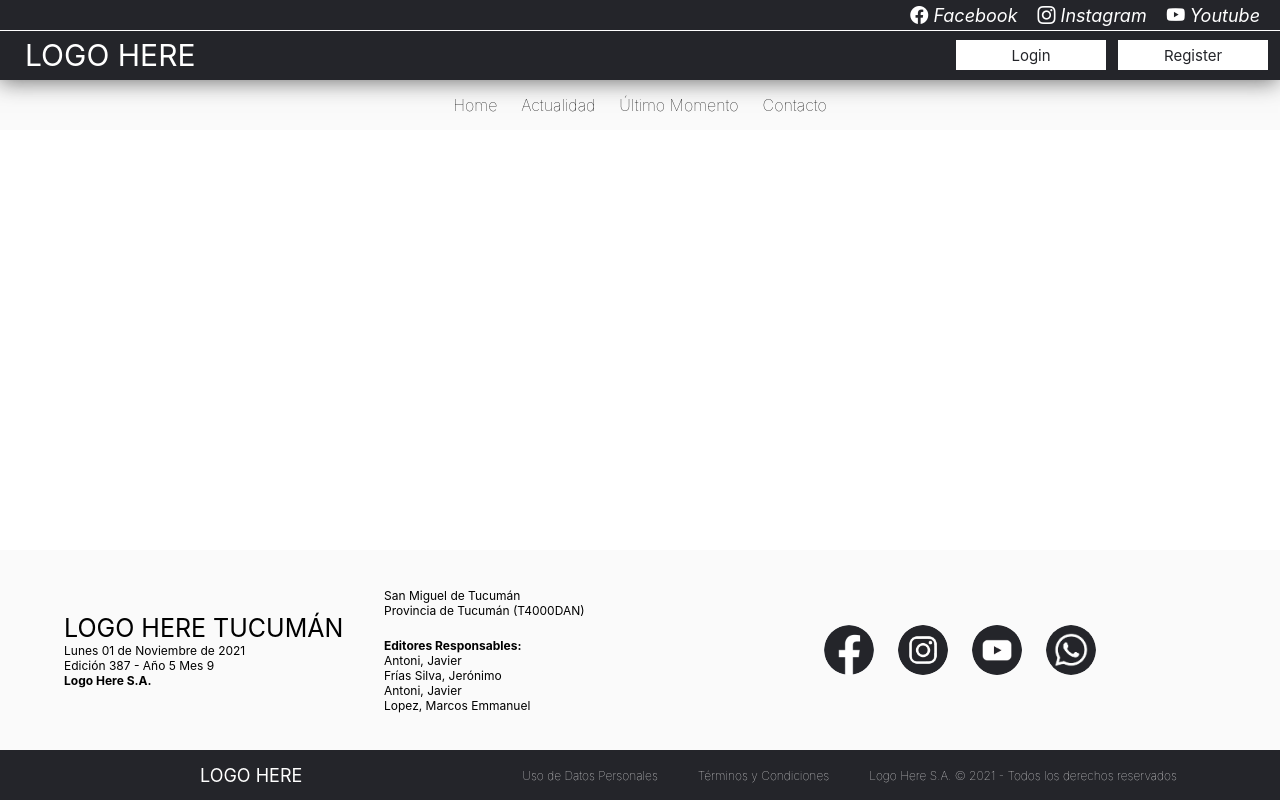
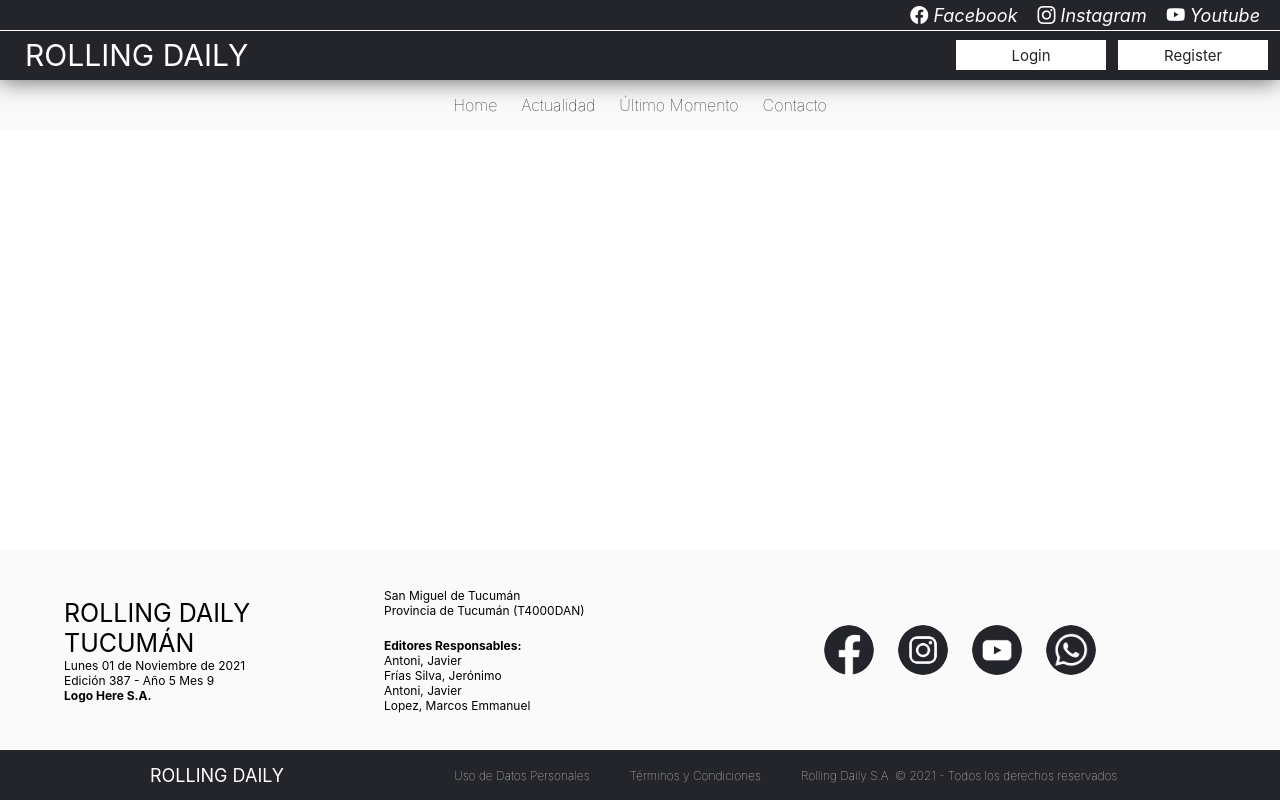
Before and after one commit to patoogm/daily-front, a React (Create React App) app: page / in a window 1280 px wide. Built offline with nearby package versions, Linux system fonts and the light colour scheme.

Commit message:
header, navbar y footer

```diff
--- a/src/components/footer/Footer.js
+++ b/src/components/footer/Footer.js
@@ -7,7 +7,7 @@ function Footer() {
       <div className="footer-core-container">
         <div className="footer-links-container">
           <div className="link-container">
-            <span className="footer-logo">LOGO HERE TUCUMÁN</span>
+            <span className="footer-logo">ROLLING DAILY <br /> TUCUMÁN</span>
             <span className="link-span">Lunes 01 de Noviembre de 2021</span>
             <span className="link-span">Edición 387 - Año 5 Mes 9</span>
             <span className="link-span">Logo Here S.A.</span>
@@ -23,17 +23,17 @@ function Footer() {
             <span className="link-span">Lopez, Marcos Emmanuel</span>
           </div>
           <div className="link-container">
-            <div className="social-link facebook"></div>
-            <div className="social-link instagram"></div>
-            <div className="social-link youtube"></div>
-            <div className="social-link whatsapp"></div>
+            <a href="https://facebook.com" target="_blank"><div className="social-link facebook"></div></a>
+            <a href="https://instagram.com" target="_blank"><div className="social-link instagram"></div></a>
+            <a href="https://youtube.com" target="_blank"><div className="social-link youtube"></div></a>
+            <a href="https://whatsapp.com" target="_blank"><div className="social-link whatsapp"></div></a>
           </div>
         </div>
         <div className="footer-legal-container">
-          <div className="footer-end-logo">LOGO HERE</div>
+          <div className="footer-end-logo">ROLLING DAILY</div>
           <div className="footer-end-link">Uso de Datos Personales</div>
           <div className="footer-end-link">Términos y Condiciones</div>
-          <div className="footer-end-link">Logo Here S.A. © 2021 - Todos los derechos reservados</div>
+          <div className="footer-end-link">Rolling Daily S.A. © 2021 - Todos los derechos reservados</div>
         </div>
       </div>
     </>
--- a/src/components/footer/footer.css
+++ b/src/components/footer/footer.css
@@ -90,12 +90,31 @@
 }
 .footer-end-logo{
   font-size: 18px;
-  margin: 0px 200px;
+  margin: 0px 150px;
 }
 .footer-end-link{
   margin: 0px 15px;
   font-weight: lighter;
   position: relative;
   padding: 5px;
-  /* outline: 1px solid red; */
 }
+.footer-end-link:hover{
+  cursor: pointer;
+}
+.footer-end-link::before{
+  content: "";
+  opacity: 0;
+  position: absolute;
+  bottom: 0;
+  height: 2px;
+  left: 0;
+  right: 100%;
+  background-color: white;
+  transition-duration: .5s;
+}
+.footer-end-link:hover::before{
+  left: 0;
+  right: 0;
+  opacity: 1;
+  transition-duration: .5s;
+}
--- a/src/components/header/Header.js
+++ b/src/components/header/Header.js
@@ -11,7 +11,7 @@ function Header() {
         </div>
         <div className="header-logo-and-buttons">
           <div className="logo-container">
-            <span className="logo">LOGO HERE</span>
+            <span className="logo">ROLLING DAILY</span>
           </div>
           <div className="buttons-container">
             <div className="login-button">Login</div>
```
